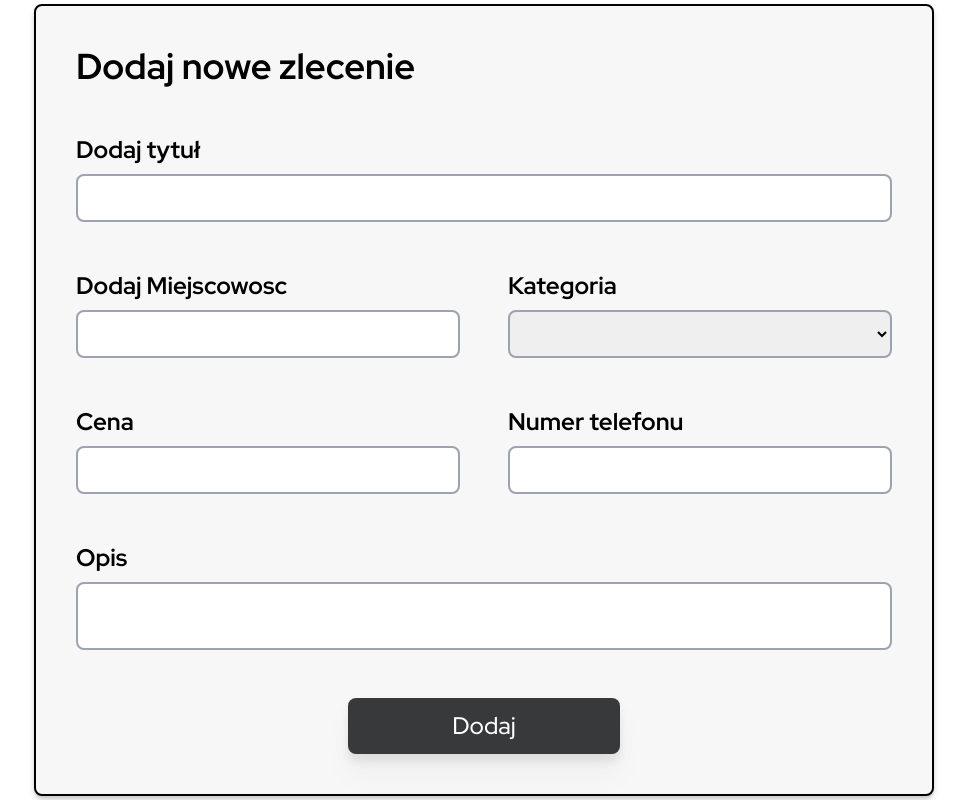
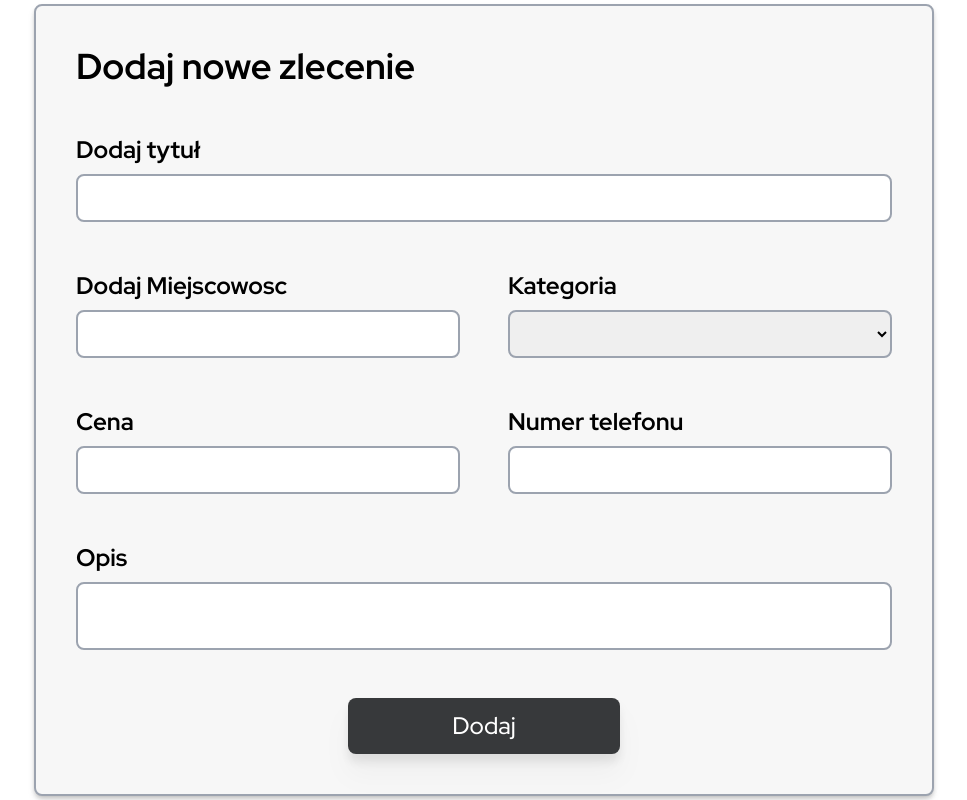
Before and after one commit to Nekxis/Hack-Heroes, a Next.js app in the folder hack_heroes/: page /addOrder in a window 1280 px wide. Shown: the whole page, without its empty margins (156-1123 px from the left). Built offline with nearby package versions, Linux system fonts and the light colour scheme.

Commit message:
grid error

```diff
--- a/hack_heroes/src/components/AddOrder/AddOrder.js
+++ b/hack_heroes/src/components/AddOrder/AddOrder.js
@@ -46,7 +46,7 @@ const AddOrder = () => {
     return (
         <div className="h-screen w-9/10 flex flex-col mx-auto justify-center items-center">
             <div className="flex justify-center items-center">
-                <form onSubmit={handleSubmit} className=" border-black border-2 grid lg:grid-cols-2 sm:grid-col-1 drop-shadow-md gap-12 w-full rounded-lg shadow-md bg-white-smoke p-10 ">
+                <form onSubmit={handleSubmit} className=" border-solid border-2 border-gray-400 grid lg:grid-cols-2 sm:grid-col-1 drop-shadow-md gap-12 w-full rounded-lg shadow-md bg-white-smoke p-10 ">
                     <h2 className=" text-left lg:col-span-2 text-4xl font-bold">Dodaj nowe zlecenie</h2>
                     <div className="flex flex-col lg:col-span-2">
                         <label className={'font-bold text-2xl'}>Dodaj tytuł</label>
--- a/hack_heroes/src/components/MainSection/MainSection.js
+++ b/hack_heroes/src/components/MainSection/MainSection.js
@@ -7,7 +7,7 @@ export default function MainSection({ orders }) {
 
 
   return (
-    <div className={'w-full justify-around grid grid-cols-1 lg:grid-cols-2 xl:grid-cols-3'}>
+    <div className={'w-full grid gap-2 grid-cols-1 lg:grid-cols-2 xl:grid-cols-3'}>
       {orders.map((order) => {
         return (
           <SectionElement key={order.id} id={order.id} title={order.title} description={order.description}  price={order.price}/>
--- a/hack_heroes/src/components/MainSection/SectionElement/SectionElement.js
+++ b/hack_heroes/src/components/MainSection/SectionElement/SectionElement.js
@@ -1,7 +1,7 @@
 export default function SectionElement ({title, description, price}) {
   return(
     <div className="flex justify-around bg-white box-border">
-      <div className="border-solid border-4 border-zinc-600 rounded-md drop-shadow-md hover:shadow-xl hover:bg-white-smoke grid max-w-sm grid-cols-1 justify-end items-center gap-y-24 gap-x-4 py-14 px-4 sm:px-6 sm:py-10 sm:my-7 sm:mx-10 lg:max-w-7xl lg:grid-cols-3 lg:my-4 lg:mx-6 lg:px-8">
+      <div className="border-solid border-solid border-2  border-gray-400 rounded-md drop-shadow-md hover:shadow-xl hover:bg-white-smoke grid max-w-sm grid-cols-1 justify-end items-center gap-y-24 gap-x-4 py-14 px-4 sm:px-6 sm:py-10 sm:my-7 sm:mx-10 lg:max-w-7xl lg:grid-cols-3 lg:my-4 lg:mx-6 lg:px-8">
           <div className={'flex lg:justify-end sm:justify-around'}>
               <img
                 src="https://tailwindui.com/img/ecommerce-images/product-feature-03-detail-01.jpg"
```
